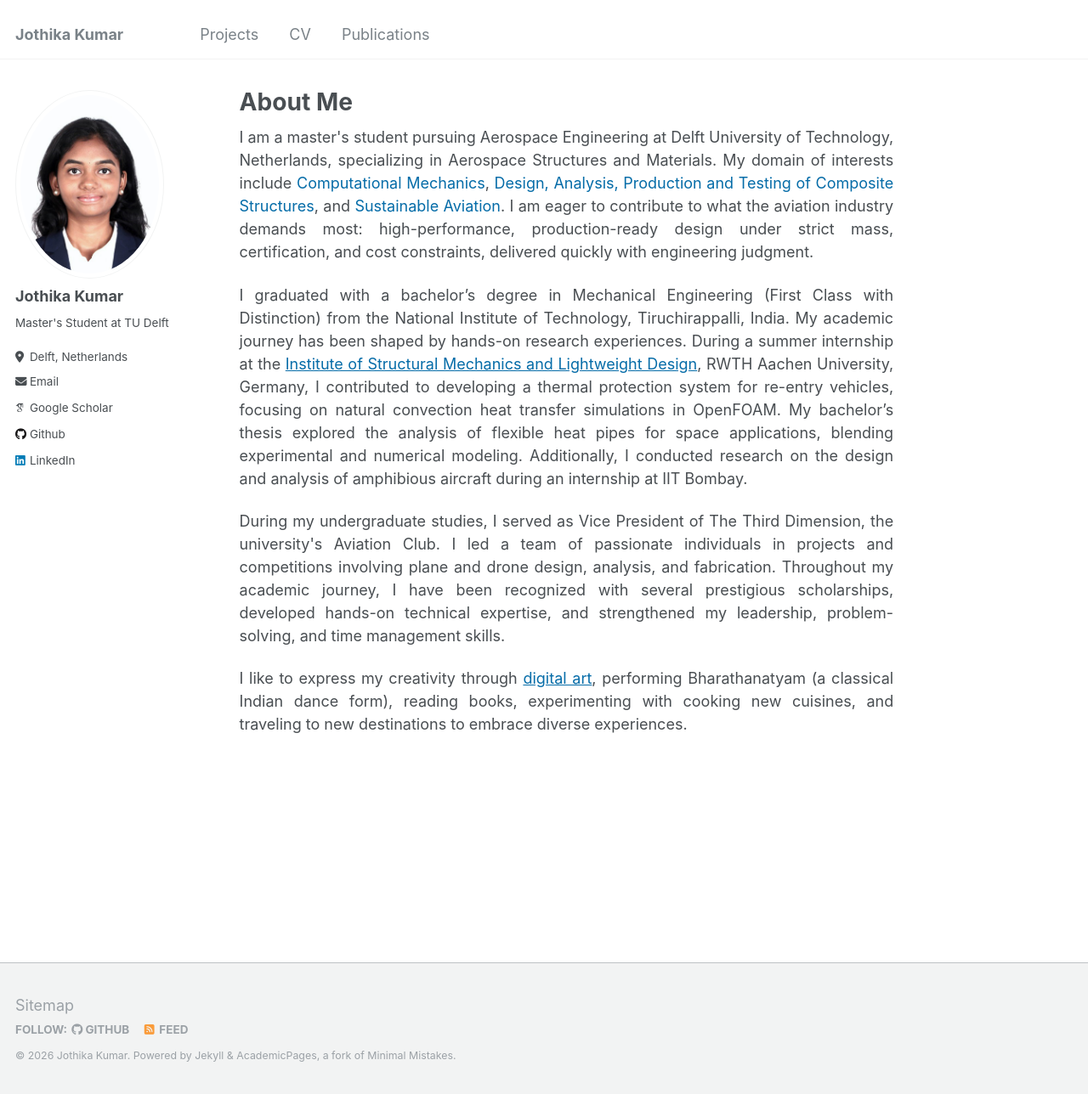
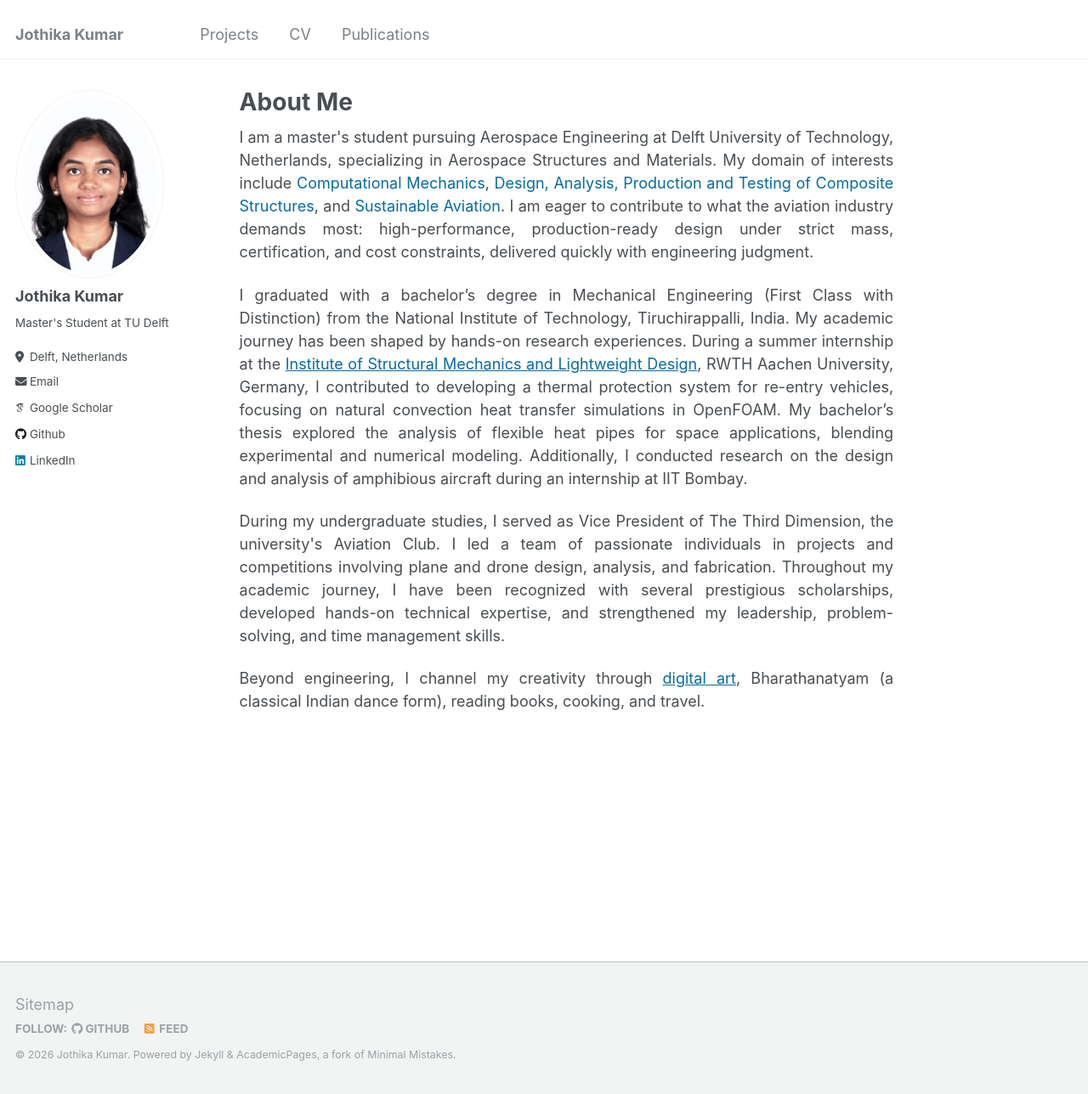
Before and after one commit to jothikak05/jothikak05.github.io, a Jekyll site: the page built from _pages/about.md, in a window 1280 px wide and 1288 px high. Shown: the whole window at 85% size. Built offline with Jekyll 4.4.1, drawn with Linux system fonts in a browser that asks for light colours; some web fonts are replaced.

Commit message:
Update about.md
Refined about

```diff
--- a/_pages/about.md
+++ b/_pages/about.md
@@ -21,7 +21,7 @@ redirect_from:
   </p>
 
   <p>
-    I like to express my creativity through <a href="https://www.instagram.com/jo_creations_/" style="color: rgb(5, 108, 168);">digital art</a>, performing Bharathanatyam (a classical Indian dance form), reading books, experimenting with cooking new cuisines, and traveling to new destinations to embrace diverse experiences.
+    Beyond engineering, I channel my creativity through <a href="https://www.instagram.com/jo_creations_/" style="color: rgb(5, 108, 168);">digital art</a>, Bharathanatyam (a classical Indian dance form), reading books, cooking, and travel.
   </p>
 
 </div>
```
